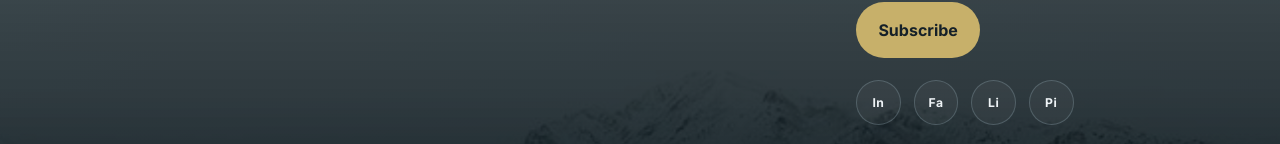
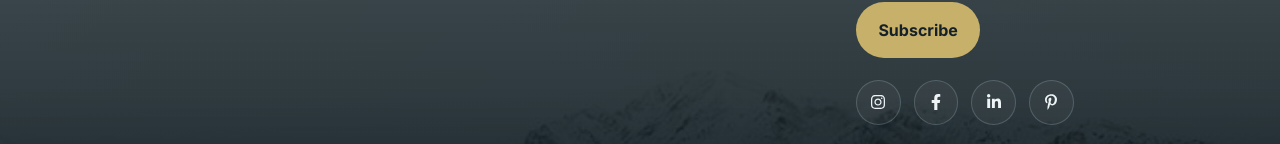
Before and after one commit to TGOSS1984/uk-summit-guides, a React app in the folder frontend/: page /book-now in a window 1280 px wide. Shown: the part 799-943 px from the top of the page. Built offline with nearby package versions, Linux system fonts and the light colour scheme; the HTML template or start-up script is replaced by a standard one.

Commit message:
feat: add footer social media icons

```diff
--- a/frontend/src/components/layout/Footer.jsx
+++ b/frontend/src/components/layout/Footer.jsx
@@ -1,3 +1,10 @@
+import {
+  FaFacebookF,
+  FaInstagram,
+  FaLinkedinIn,
+  FaPinterestP,
+} from "react-icons/fa";
+
 function Footer() {
   const footerGroups = [
     {
@@ -52,7 +59,12 @@ function Footer() {
     "Booking Terms",
   ];
 
-  const socialLinks = ["Instagram", "Facebook", "LinkedIn", "Pinterest"];
+  const socialLinks = [
+    { label: "Instagram", icon: <FaInstagram /> },
+    { label: "Facebook", icon: <FaFacebookF /> },
+    { label: "LinkedIn", icon: <FaLinkedinIn /> },
+    { label: "Pinterest", icon: <FaPinterestP /> },
+  ];
 
   return (
     <footer className="site-footer">
@@ -99,13 +111,13 @@ function Footer() {
             <div className="site-footer__socials" aria-label="Social links">
               {socialLinks.map((item) => (
                 <button
-                  key={item}
+                  key={item.label}
                   type="button"
                   className="site-footer__social"
-                  aria-label={item}
-                  title={item}
+                  aria-label={item.label}
+                  title={item.label}
                 >
-                  {item.slice(0, 2)}
+                  <span className="site-footer__social-icon">{item.icon}</span>
                 </button>
               ))}
             </div>
--- a/frontend/src/styles/layout.css
+++ b/frontend/src/styles/layout.css
@@ -256,19 +256,26 @@
   display: inline-flex;
   align-items: center;
   justify-content: center;
-  font-size: 0.76rem;
-  font-weight: 700;
-  letter-spacing: 0.04em;
   transition:
     transform var(--transition-fast),
     border-color var(--transition-fast),
-    background var(--transition-fast);
+    background var(--transition-fast),
+    color var(--transition-fast);
 }
 
 .site-footer__social:hover {
   transform: translateY(-1px);
   border-color: var(--color-accent);
   background: rgba(255, 255, 255, 0.07);
+  color: var(--color-accent-strong);
+}
+
+.site-footer__social-icon {
+  display: inline-flex;
+  align-items: center;
+  justify-content: center;
+  font-size: 1rem;
+  line-height: 1;
 }
 
 .site-footer__trust {
--- a/package.json
+++ b/package.json
@@ -1,5 +1,6 @@
 {
   "dependencies": {
+    "react-icons": "^5.6.0",
     "react-router-dom": "^7.14.0"
   }
 }
```
Also changed, not shown: 1 other file (tests, documents, lock files or other folders).
